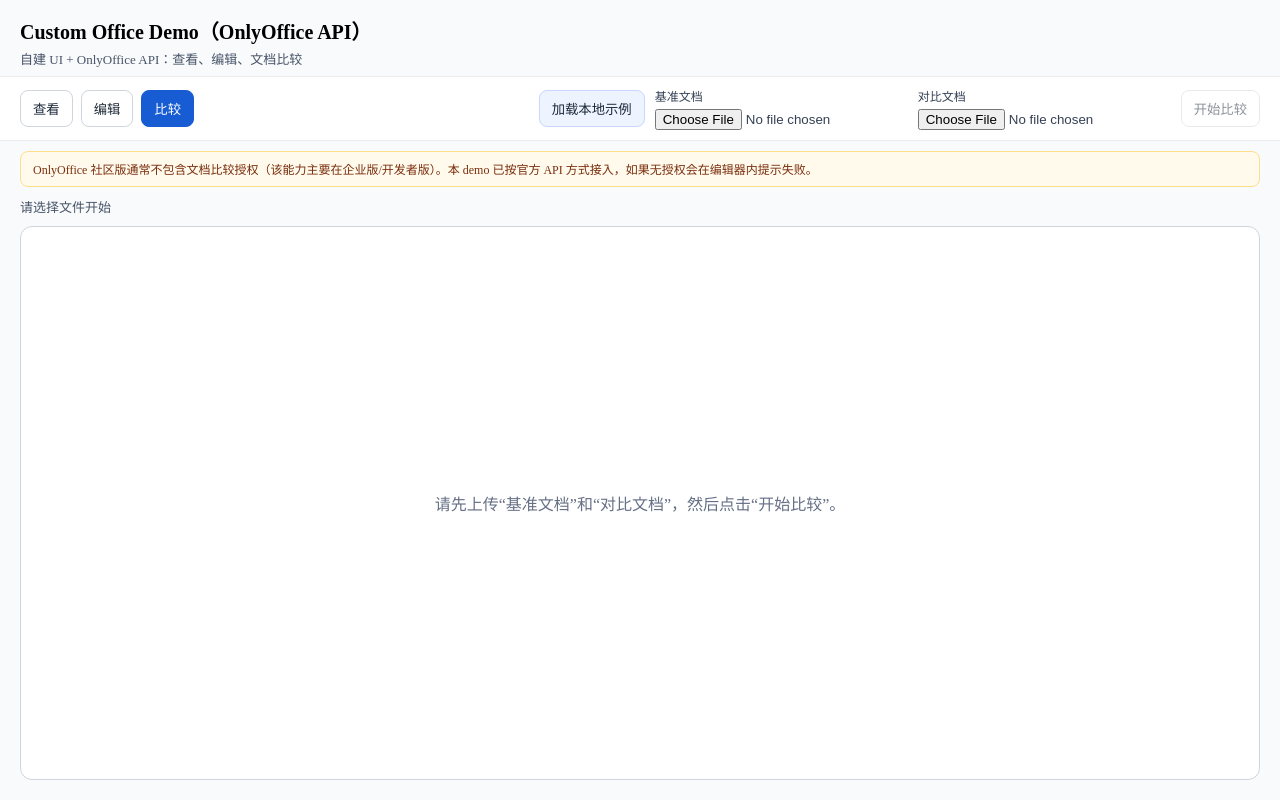
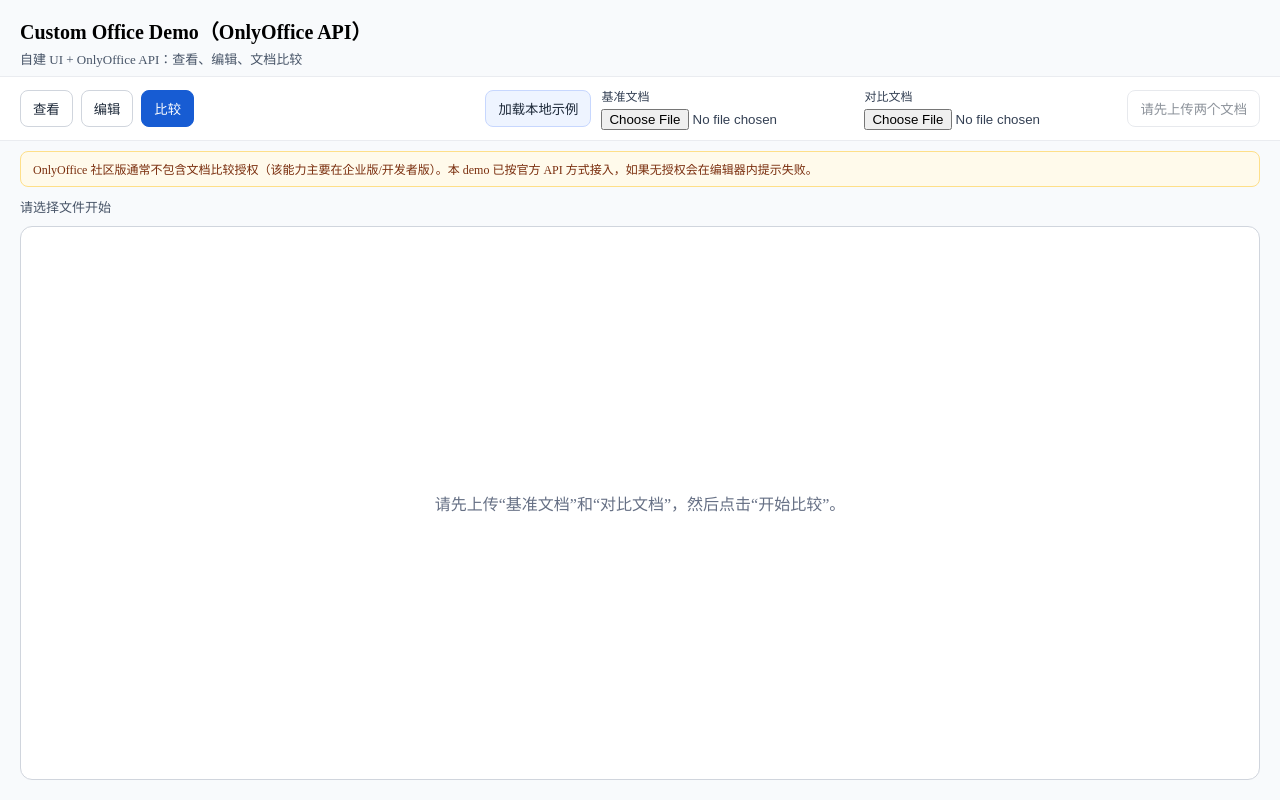
Before and after one commit to cislhh/azo_onlyOffice, a Vue app: page /office in a window 1280 px wide. Both pictures are taken after a click on the button "比较". Built offline with nearby package versions, Linux system fonts and the light colour scheme; no server answers; the HTML template or start-up script is replaced by a standard one.

Commit message:
fix: 修正文档比较，锁定不进行合并功能

```diff
--- a/src/views/OfficeView.vue
+++ b/src/views/OfficeView.vue
@@ -17,6 +17,7 @@
 interface UploadedDoc {
   file: File;
   url: string;
+  uploadedAt: number;
 }
 
 interface OnlyOfficeEditorExpose {
@@ -35,6 +36,7 @@
 
 const compareEditorRef = ref<OnlyOfficeEditorExpose | null>(null);
 const compareEditorReady = ref(false);
+const lastComparedBaseUploadedAt = ref<number | null>(null);
 
 const communityCompareNotice =
   "OnlyOffice 社区版通常不包含文档比较授权（该能力主要在企业版/开发者版）。本 demo 已按官方 API 方式接入，如果无授权会在编辑器内提示失败。";
@@ -43,8 +45,18 @@
   () =>
     !!compareBaseDoc.value &&
     !!compareRevisedDoc.value &&
-    compareEditorReady.value,
+    compareEditorReady.value &&
+    lastComparedBaseUploadedAt.value !== compareBaseDoc.value.uploadedAt,
 );
+
+const compareButtonText = computed(() => {
+  if (!compareBaseDoc.value || !compareRevisedDoc.value) return "请先上传两个文档";
+  if (!compareEditorReady.value) return "编辑器加载中...";
+  if (lastComparedBaseUploadedAt.value === compareBaseDoc.value.uploadedAt) {
+    return "已比较，请重传基准文档";
+  }
+  return "开始比较";
+});
 
 const toAbsoluteUrl = (path: string) => `${window.location.origin}${path}`;
 const createVirtualFile = (name: string) => new File([], name);
@@ -77,7 +89,7 @@
   try {
     const url = await uploadFile(file);
     logger.log("文件上传完成:", file.name, url);
-    return { file, url };
+    return { file, url, uploadedAt: Date.now() };
   } catch (error) {
     errorMessage.value =
       error instanceof Error ? error.message : "文件上传失败";
@@ -108,6 +120,8 @@
   if (!uploaded) return;
 
   compareBaseDoc.value = uploaded;
+  lastComparedBaseUploadedAt.value = null;
+  compareEditorReady.value = false;
   statusMessage.value = `已加载基准文档：${uploaded.file.name}`;
 };
 
@@ -116,6 +130,7 @@
   if (!uploaded) return;
 
   compareRevisedDoc.value = uploaded;
+  compareEditorReady.value = false;
   statusMessage.value = `已加载对比文档：${uploaded.file.name}`;
 };
 
@@ -123,6 +138,7 @@
   viewDoc.value = {
     file: createVirtualFile("demo.docx"),
     url: "https://static.onlyoffice.com/assets/docs/samples/demo.docx",
+    uploadedAt: Date.now(),
   };
   statusMessage.value = "已加载 OnlyOffice 官方公开示例文档";
 };
@@ -131,13 +147,17 @@
   compareBaseDoc.value = {
     file: createVirtualFile("old.docx"),
     url: toAbsoluteUrl("/temp/old.docx"),
+    uploadedAt: Date.now(),
   };
 
   compareRevisedDoc.value = {
     file: createVirtualFile("new.docx"),
     url: toAbsoluteUrl("/temp/new.docx"),
+    uploadedAt: Date.now(),
   };
 
+  lastComparedBaseUploadedAt.value = null;
+  compareEditorReady.value = false;
   statusMessage.value = "已加载本地示例 old.docx / new.docx";
 };
 
@@ -156,11 +176,19 @@
     return;
   }
 
+  if (lastComparedBaseUploadedAt.value === compareBaseDoc.value.uploadedAt) {
+    errorMessage.value = "";
+    statusMessage.value =
+      "当前基准文档已经比较过。如需再次比较，请重新上传基准文档。";
+    return;
+  }
+
   const ok = compareEditorRef.value?.startCompare();
-  console.log(compareEditorRef.value, "data----compareEditorRef.value");
   if (ok) {
+    lastComparedBaseUploadedAt.value = compareBaseDoc.value.uploadedAt;
     errorMessage.value = "";
-    statusMessage.value = "已调用文档比较 API，请在编辑器中查看结果";
+    statusMessage.value =
+      "已触发文档比较。当前基准文档已锁定，重新上传基准文档后可再次比较。";
   }
 };
 
@@ -238,7 +266,7 @@
           />
         </label>
         <button :disabled="!canStartCompare" @click="startCompare">
-          开始比较
+          {{ compareButtonText }}
         </button>
       </div>
     </section>
```
